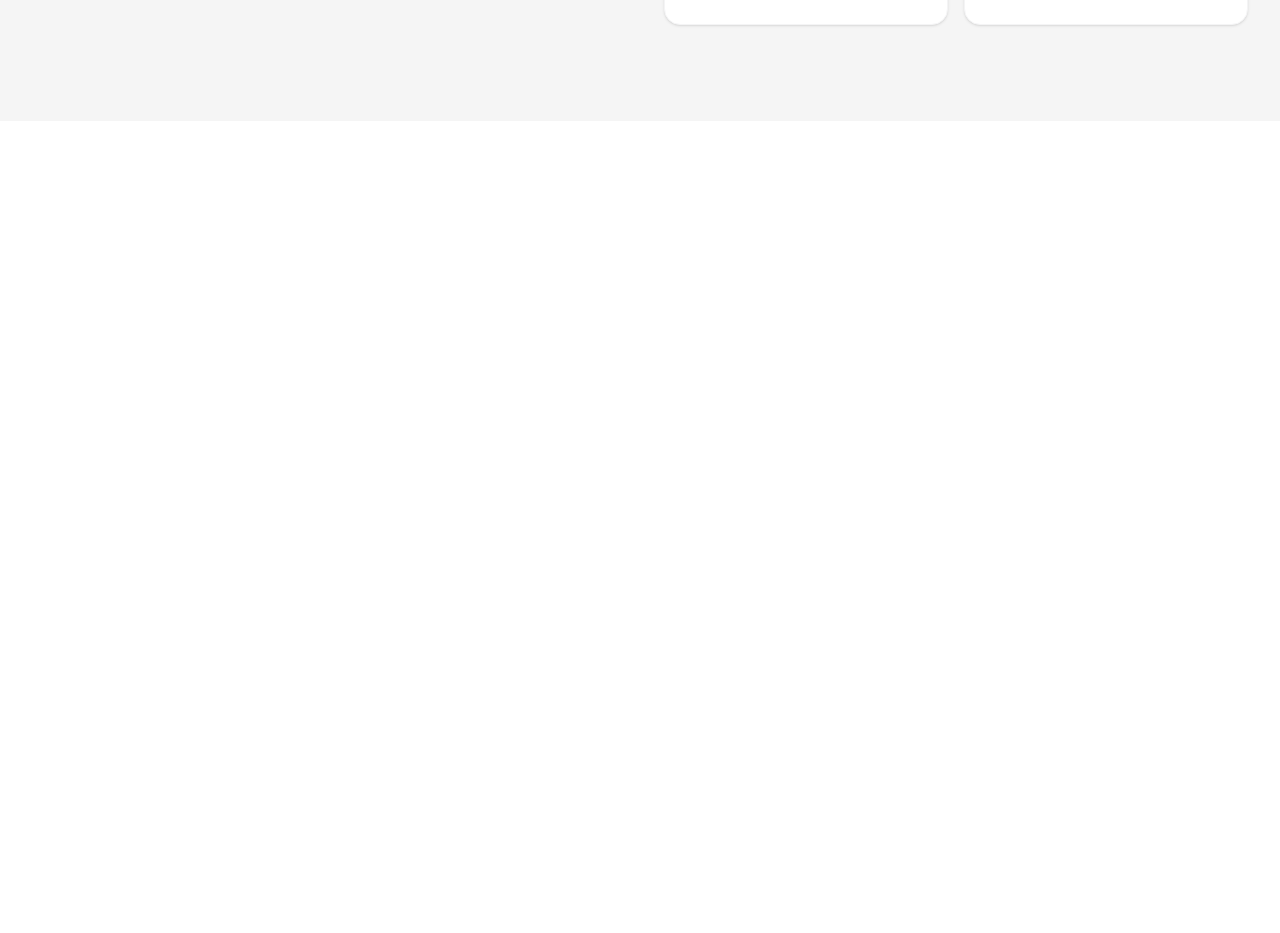
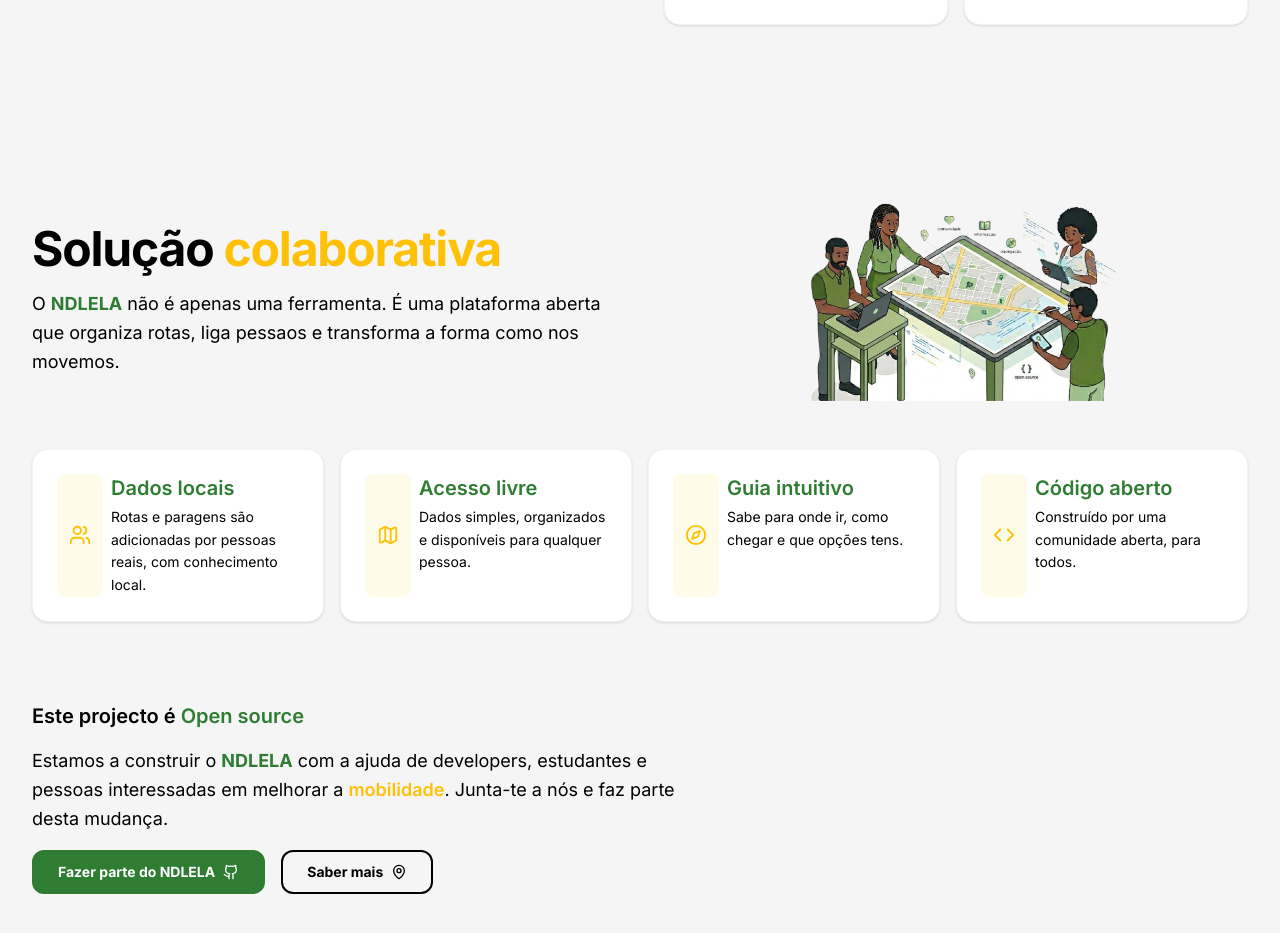
Before and after one commit to MarcosHigildo-hub/NDLELA, a Next.js app in the folder frontend/ndlela-front/: page / in a window 1280 px wide. Shown: the part 2025-2958 px from the top of the page. Before the commit the page ends 2146 px from the top, so only its background shows below. Built offline with nearby package versions, Linux system fonts and the light colour scheme.

Commit message:
feat: implement collaborative solution section with community-focused copywriting closes #10

```diff
--- a/frontend/ndlela-front/src/app/page.tsx
+++ b/frontend/ndlela-front/src/app/page.tsx
@@ -2,6 +2,7 @@ import Navbar from "../components/landing/Navbar";
 import Hero from "../components/landing/Hero";
 import About from "../components/landing/About";
 import Problem from "../components/landing/Problem";
+import Solution from "../components/landing/Solution";
 
 export default function Page() {
   return (
@@ -11,6 +12,7 @@ export default function Page() {
         <Hero/>
         <About/>
         <Problem/>
+        <Solution/>
       </section>
     </div>
   );
--- /dev/null
+++ b/frontend/ndlela-front/src/components/landing/Solution.tsx
@@ -0,0 +1,114 @@
+import Container from "../layout/Container";
+import Button from "../ui/Button";
+import Image from "next/image";
+import { Users, Map, Compass, Code, MapPin, Github } from "lucide-react";
+
+export default function Solution() {
+  const soluctions = [
+    {
+      title: "Dados locais",
+      description:
+        "Rotas e paragens são adicionadas por pessoas reais, com conhecimento local.",
+      icon: Users,
+    },
+    {
+      title: "Acesso livre",
+      description:
+        "Dados simples, organizados e disponíveis para qualquer pessoa.",
+      icon: Map,
+    },
+    {
+      title: "Guia intuitivo",
+      description: "Sabe para onde ir, como chegar e que opções tens.",
+      icon: Compass,
+    },
+    {
+      title: "Código aberto",
+      description: "Construído por uma comunidade aberta, para todos.",
+      icon: Code,
+    },
+  ];
+
+  return (
+    <section className="py-20">
+      <Container>
+        <div className="grid gap-12 md:grid-cols-2 items-center">
+          <div className="space-y-8">
+            <div className="space-y-4">
+              <h1>
+                Solução <span className="text-accent">colaborativa</span>
+              </h1>
+
+              <p>
+                O <span className="text-primary font-bold">NDLELA</span> não é
+                apenas uma ferramenta. É uma plataforma aberta que organiza
+                rotas, liga pessaos e transforma a forma como nos movemos.
+              </p>
+            </div>
+          </div>
+
+          <div className="space-y-20">
+            <div className="hidden md:block relative w-full h-50">
+              <Image
+                src="/solution.png"
+                alt="Community building solution"
+                fill
+                className="object-contain"
+              />
+            </div>
+          </div>
+        </div>
+
+        <div className="space-y-20">
+          <div className="grid gap-4 md:grid-cols-4 mt-12 ">
+            {soluctions.map((item, index) => {
+              const Icon = item.icon;
+              return (
+                <div
+                  key={index}
+                  className="flex gap-2 bg-white p-6 rounded-2xl shadow-sm border border-zinc-100 hover:shadow-xl transition-shadow"
+                >
+                  <div className="p-3 bg-yellow-50 w-fit rounded-lg flex items-center">
+                    <Icon className="text-accent" size={22} />
+                  </div>
+
+                  <div>
+                    <h3 className="text-primary">{item.title}</h3>
+                    <p className="mt-1 text-sm">{item.description}</p>
+                  </div>
+                </div>
+              );
+            })}
+          </div>
+
+          <div className="space-y-4 max-w-2xl">
+            <h3>
+              Este projecto é <span className="text-primary">Open source</span>
+            </h3>
+
+            <p>
+              Estamos a construir o{" "}
+              <span className="text-primary font-bold uppercase">Ndlela</span>{" "}
+              com a ajuda de developers, estudantes e pessoas interessadas em
+              melhorar a{" "}
+              <span className="text-accent font-semibold">mobilidade</span>.
+              Junta-te a nós e faz parte desta mudança.
+            </p>
+
+            <div className="flex gap-4 flex-wrap">
+              <Button>
+                Fazer parte do NDLELA
+                <Github size={16} />
+              </Button>
+
+              <Button variant="outline-dark">
+                Saber mais
+                <MapPin size={16} />
+              </Button>
+            </div>
+          </div>
+        </div>
+      </Container>
+    </section>
+  );
+}
```
Also changed, not shown: frontend/ndlela-front/public/solution.png (added).
